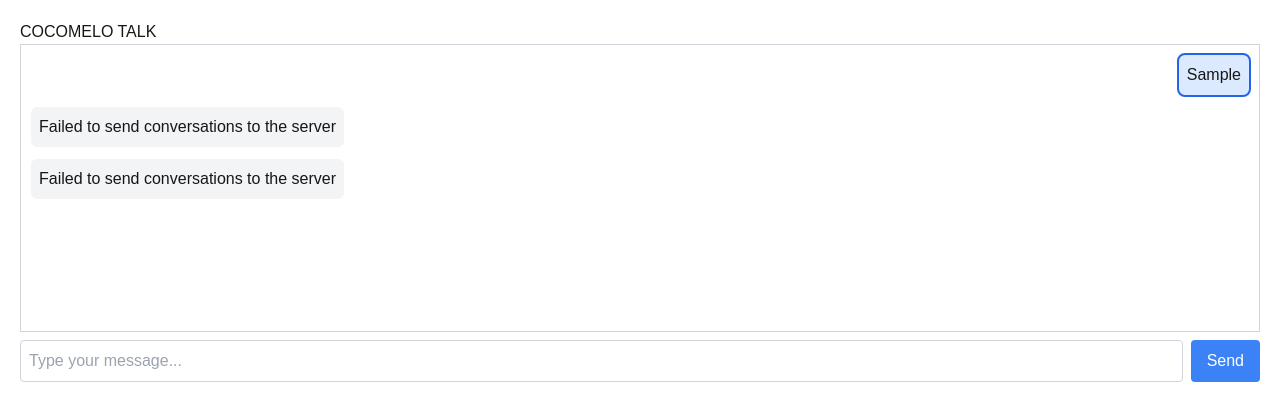
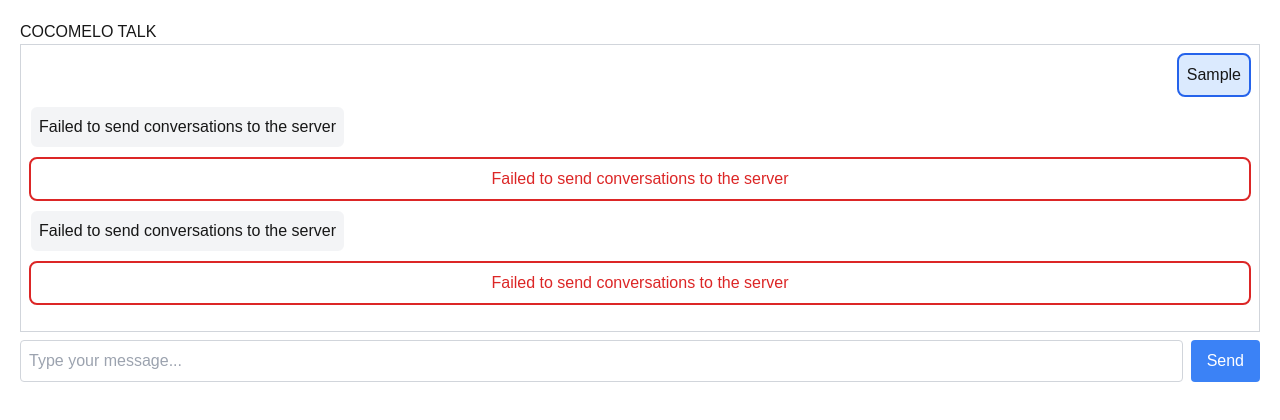
Before and after one commit to kanade2001/KokomeloTalk, a Next.js app in the folder frontend/: page / in a window 1280 px wide. Both pictures are taken after typing "Sample" into the empty fields and a click on the button "Send". Shown: the top 420 px of the page. Built offline with nearby package versions, Linux system fonts and the light colour scheme; no server answers.

Commit message:
Feat-Error表示を実装

```diff
--- a/frontend/components/Conversation-Screen/ConversationScreen.tsx
+++ b/frontend/components/Conversation-Screen/ConversationScreen.tsx
@@ -2,6 +2,7 @@ import React from "react";
 import { Conversation, MusicConversation } from "../../types/conversation";
 import { ClientConversation } from "./components/client-conversation";
 import { ServerConversation } from "./components/server-conversation";
+import { SystemConversation } from "./components/system-conversation";
 
 interface ConversationListProps {
   conversations: (Conversation | MusicConversation)[];
@@ -20,6 +21,9 @@ const ConversationList: React.FC<ConversationListProps> = ({
           {conversation.type === "server" && (
             <ServerConversation text={conversation.text} />
           )}
+          {conversation.type === "system" && (
+            <SystemConversation text={conversation.text} />
+          )}
         </div>
       ))}
     </div>
--- /dev/null
+++ b/frontend/components/Conversation-Screen/components/system-conversation.tsx
@@ -0,0 +1,7 @@
+export const SystemConversation: React.FC<{ text: string }> = ({ text }) => {
+  return (
+    <div className="w-full border border-2 border-red-600 rounded-lg p-2 text-center text-red-600">
+      {text}
+    </div>
+  );
+};
--- a/frontend/types/conversation.ts
+++ b/frontend/types/conversation.ts
@@ -1,6 +1,6 @@
 export interface Conversation {
   id: string;
-  type: "client" | "server" | "music";
+  type: "client" | "server" | "system" | "music";
   text: string;
 }
 
--- a/frontend/types/useConversations.ts
+++ b/frontend/types/useConversations.ts
@@ -16,7 +16,7 @@ export const useConversations = () => {
             "Content-Type": "application/json",
           },
           body: JSON.stringify(conversations),
-        },
+        }
       );
 
       if (!response.ok) {
@@ -37,8 +37,14 @@ export const useConversations = () => {
       setConversations((prev) => [
         ...prev,
         {
+          // TODO: Delete
           id: "id",
           type: "server",
+          text: "Failed to send conversations to the server",
+        },
+        {
+          id: "id",
+          type: "system",
           text: "Failed to send conversations to the server",
         },
       ]);
@@ -50,7 +56,7 @@ export const useConversations = () => {
       setConversations((prev) => [...prev, { id: "id", type: "client", text }]);
       getServerConversation();
     },
-    [getServerConversation],
+    [getServerConversation]
   );
 
   return {
```
